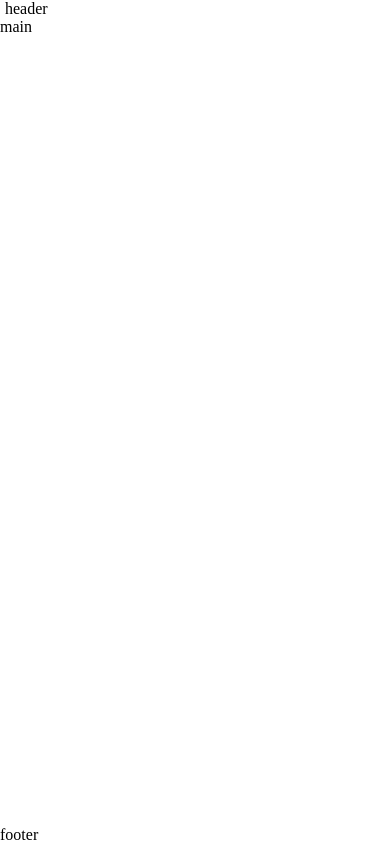
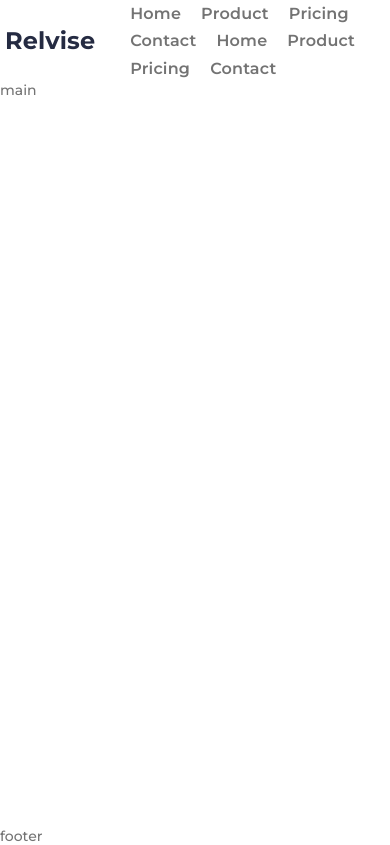
Before and after one commit to A1exFox/eduProjects, a plain HTML site: page relvise/repeat_1/index.html in a window 390 px wide. Drawn offline with Linux system fonts and the light colour scheme; files whose address does not match are found by name.

Commit message:
feat: header adaptive no burger

```diff
--- a/relvise/repeat_1/index.html
+++ b/relvise/repeat_1/index.html
@@ -13,7 +13,28 @@
   <div class="wrapper">
     <header class="header">
       <div class="header__container container">
-        header
+        <div class="header__left">
+          <div class="header__logo"><a href="#">Relvise</a></div>
+          <ul class="header__menu headmenu">
+            <li class="headmenu__item"><a href="#">Home</a></li>
+            <li class="headmenu__item"><a href="#">Product</a></li>
+            <li class="headmenu__item"><a href="#">Pricing</a></li>
+            <li class="headmenu__item"><a href="#">Contact</a></li>
+
+            <li class="headmenu__item"><a href="#">Home</a></li>
+            <li class="headmenu__item"><a href="#">Product</a></li>
+            <li class="headmenu__item"><a href="#">Pricing</a></li>
+            <li class="headmenu__item"><a href="#">Contact</a></li>
+          </ul>
+        </div>
+        <div class="header__right">
+          <div class="header__burger">
+            <span></span>
+            <span></span>
+            <span></span>
+            <span></span>
+          </div>
+        </div>
       </div>
     </header>
     <main class="main">main</main>
--- a/relvise/repeat_1/scss/style.scss
+++ b/relvise/repeat_1/scss/style.scss
@@ -16,11 +16,16 @@ img {
 }
 a {
   text-decoration: none;
+  color: inherit;
 }
 html, body {
   width: 100%;
   height: 100%;
   box-sizing: border-box;
+
+  font-family: 'Montserrat', sans-serif;
+  font-size: 14px;
+  color: #737373;
 }
 // --------------------------------------------------- general
 .wrapper {
@@ -34,7 +39,98 @@ html, body {
   margin: 0 auto;
 }
 // --------------------------------------------------- header
-.header {}
+.header {
+  &__container {
+    display: flex;
+    align-items: center;
+    justify-content: space-between;
+
+    min-height: 104px;
+    @media (max-width: 769px) {
+      min-height: 60px;
+    }
+  }
+  &__left {
+    display: flex;
+    align-items: center;
+  }
+  &__logo {
+    font-weight: 700;
+    font-size: 24px;
+    line-height: 133%;
+    letter-spacing: 0.1px;
+    color: #252b42;
+
+    margin: 5px 5px 5px 0;
+    &:not(:last-child) {
+      margin-right: 127px;
+      @media (max-width: 769px) {
+        margin-right: 30px;
+      }
+    }
+  }
+  &__menu {}
+  .headmenu {
+    display: flex;
+    flex-wrap: wrap;
+
+    & li {
+      list-style: none;
+    }
+
+    &__item {
+      line-height: 171%;
+      letter-spacing: 0.2px;
+      font-weight: 600;
+      @media (max-width: 769px) {
+        font-size: 16px;
+      }
+
+      & a {
+        display: inline-block;
+
+        padding: 0 5px;
+
+        &:hover {
+          text-decoration: underline;
+        }
+      }
+
+      &:not(:last-child) {
+        margin-right: 10px;
+      }
+    }
+  }
+  &__right {
+    display: none;
+
+    width: 50px;
+
+    border-radius: 3px;
+
+    margin-right: 10px;
+
+    background: #efefef;
+
+  }
+  &__burger {
+
+    padding: 7px;
+
+    & span {
+      display: block;
+
+      width: 100%;
+      height: 2px;
+
+      background: #888888;
+
+      &:not(:last-child) {
+        margin-bottom: 7px;
+      }
+    }
+  }
+}
 // --------------------------------------------------- main
 .main {
   flex: 1 0 100%;
```
Also changed, not shown: relvise/repeat_1/css/style.css.
